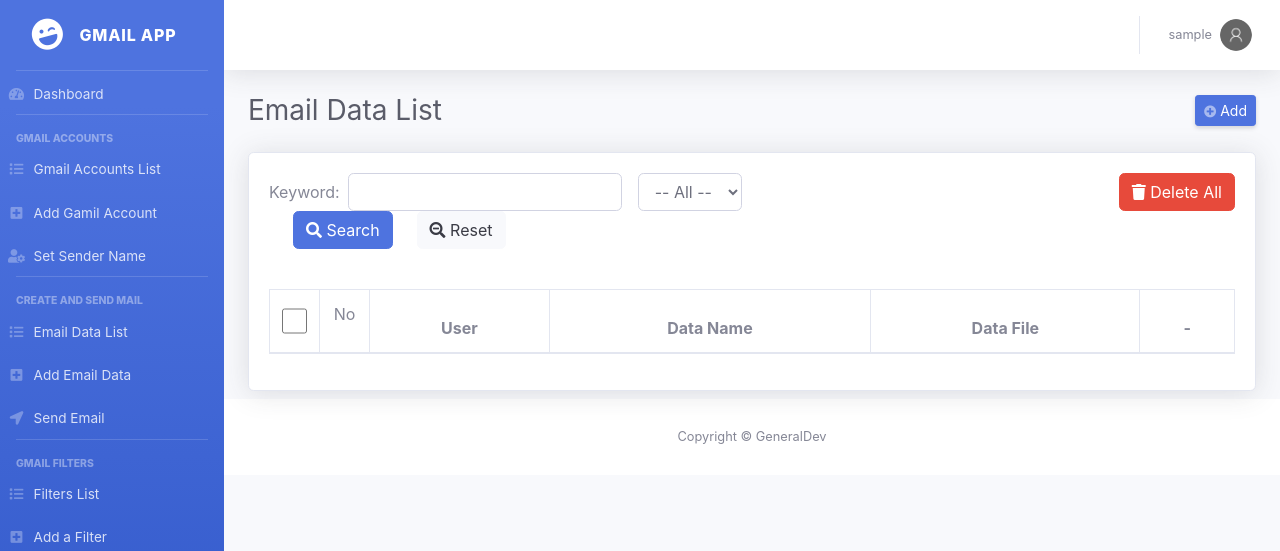
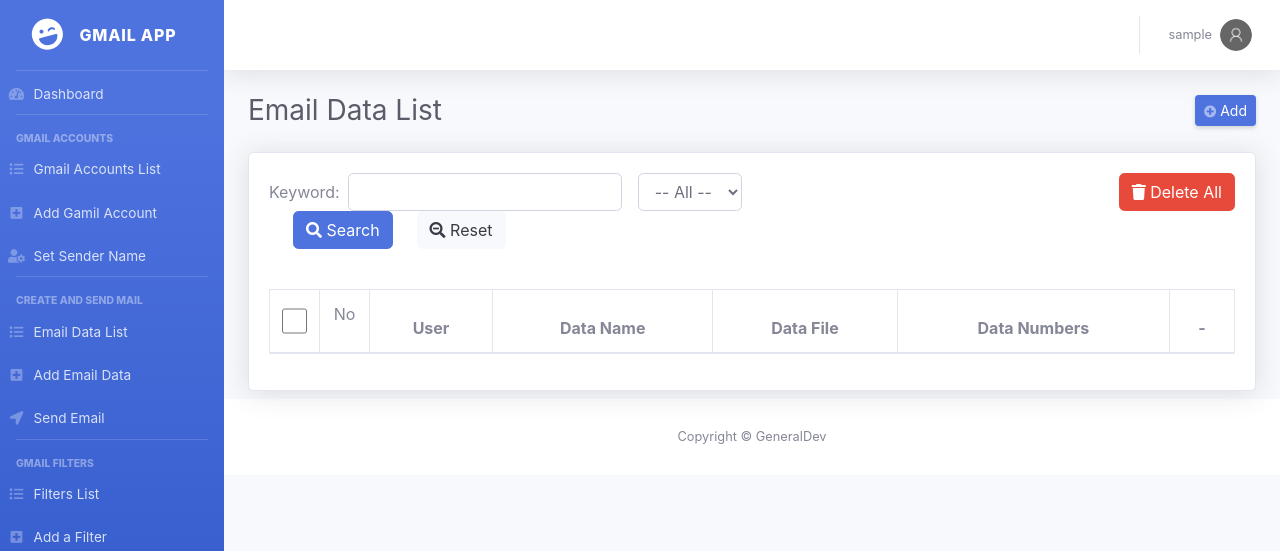
Before and after one commit to Noha1995/gmDash, a Django app: page /dashboard/mail_data_list in a window 1280 px wide. Shown: the top 551 px of the page. Run offline with Django 3.2, Linux system fonts and the light colour scheme; the visitor is signed in with stand-in values (Sample User, id 1); data comes from the database, SQL or seed files in the repository; data that the repository does not hold is empty; some libraries are stand-ins or nearby versions.

Commit message:
Add data numbers to 'Email Data list'

```diff
--- a/dashboard/models.py
+++ b/dashboard/models.py
@@ -85,6 +85,7 @@ class CustomerMailData(models.Model):
     user = models.ForeignKey(settings.AUTH_USER_MODEL, null=False, on_delete=models.CASCADE)
     email_data = models.FileField()
     data_name = models.TextField()
+    data_num = models.IntegerField(default=0)
 
     class Meta:
         db_table = 'customer_mail_data_list'
--- a/dashboard/templates/mail_data_list.html
+++ b/dashboard/templates/mail_data_list.html
@@ -57,7 +57,7 @@
                             {% endif %}
                             <th class="text-center">Data Name</th>
                             <th class="text-center">Data File</th>
-
+                            <th class="text-center">Data Numbers</th>
                             <th class="text-center">-</th>
                         </tr>
                         </thead>
@@ -79,6 +79,9 @@
                                 </td>
                                 <td class="text-center">
                                     {{ data.email_data }}
+                                </td>
+                                <td class="text-center">
+                                    {{ data.data_num }}
                                 </td>
 
                                 <td class="text-center">
--- a/dashboard/templates/mail_send.html
+++ b/dashboard/templates/mail_send.html
@@ -85,8 +85,8 @@
                     <div class="col-md-6" style="display: flex">
                         <label class="col-form-label ml-3">From:</label>
                         <input type="checkbox" name="apply_all" id="apply_all" value="1"
-                               class="form-control fc-check ml-5" style="display:none;"/>
-                        <label for="apply_all" class="col-form-label ml-3" style="display: none">Select All</label>
+                               class="form-control fc-check ml-5" style="display:auto;"/>
+                        <label for="apply_all" class="col-form-label ml-3" style="display: auto;">Select All</label>
                     </div>
                     <div class="col-md-6">
                         <div class="float-right">
--- a/dashboard/views.py
+++ b/dashboard/views.py
@@ -1464,6 +1464,41 @@ def mail_data_add(request):
                     for chunk in file_content.chunks():
                         fout.write(chunk)
                     fout.close()
+
+                    #Email Numbers
+                    #request.FILES['email_data'].name
+                    if request.FILES['email_data'].name.endswith('.xlsx'):
+                        df = pd.read_excel(os.path.join(settings.EMAILDATA_BASE_PATH, full_filename),
+                                           sheet_name=0, header=None)
+                        file_data = df.to_dict()[0]
+                        to_emails = [file_data[item] for item in file_data]
+                        customer_data.data_num = len(to_emails)
+                        customer_data.save()
+
+                    elif request.FILES['email_data'].name.endswith('.xls'):
+                        df = pd.read_excel(os.path.join(settings.EMAILDATA_BASE_PATH, full_filename),
+                                           sheet_name=0, header=None)
+                        file_data = df.to_dict()[0]
+                        to_emails = [file_data[item] for item in file_data]
+                        customer_data.data_num = len(to_emails)
+                        customer_data.save()
+
+                    elif request.FILES['email_data'].name.endswith('.csv'):
+                        df = pd.read_csv(os.path.join(settings.EMAILDATA_BASE_PATH, full_filename),
+                                         header=None)
+                        file_data = df.to_dict()[0]
+                        to_emails = [file_data[item] for item in file_data]
+                        customer_data.data_num = len(to_emails)
+                        customer_data.save()
+
+                    elif request.FILES['email_data'].name.endswith('.txt'):
+                        df = pd.read_csv(os.path.join(settings.EMAILDATA_BASE_PATH, full_filename),
+                                         header=None)
+                        file_data = df.to_dict()[0]
+                        to_emails = [file_data[item] for item in file_data]
+                        customer_data.data_num = len(to_emails)
+                        customer_data.save()
+
                     messages.success(request, "Uploaded the file successfully: %s" % request.FILES['email_data'].name)
                 except Exception as e:
                     log.error("[Email Data] %s" % e)
```
Also changed, not shown: dashboard/migrations/0003_customermaildata_data_num.py (added).
